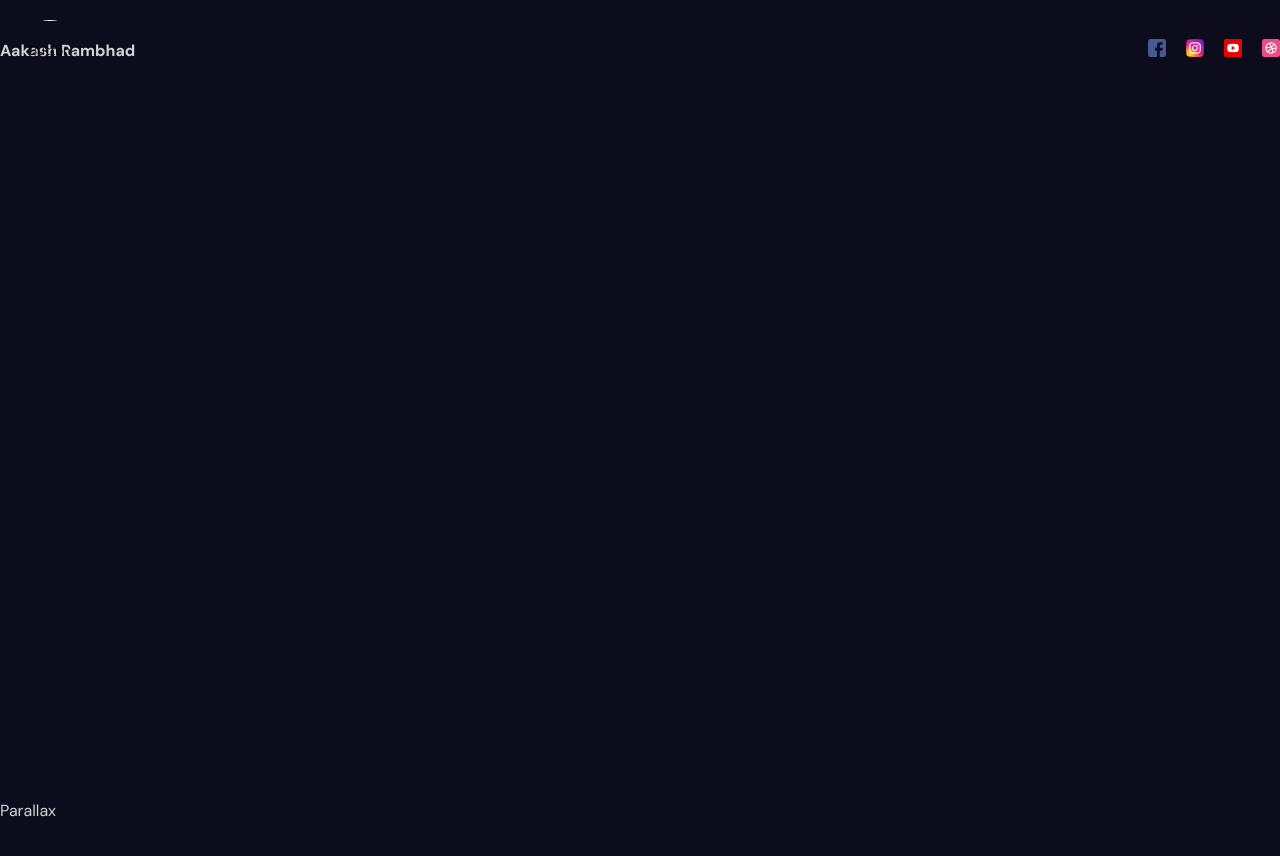
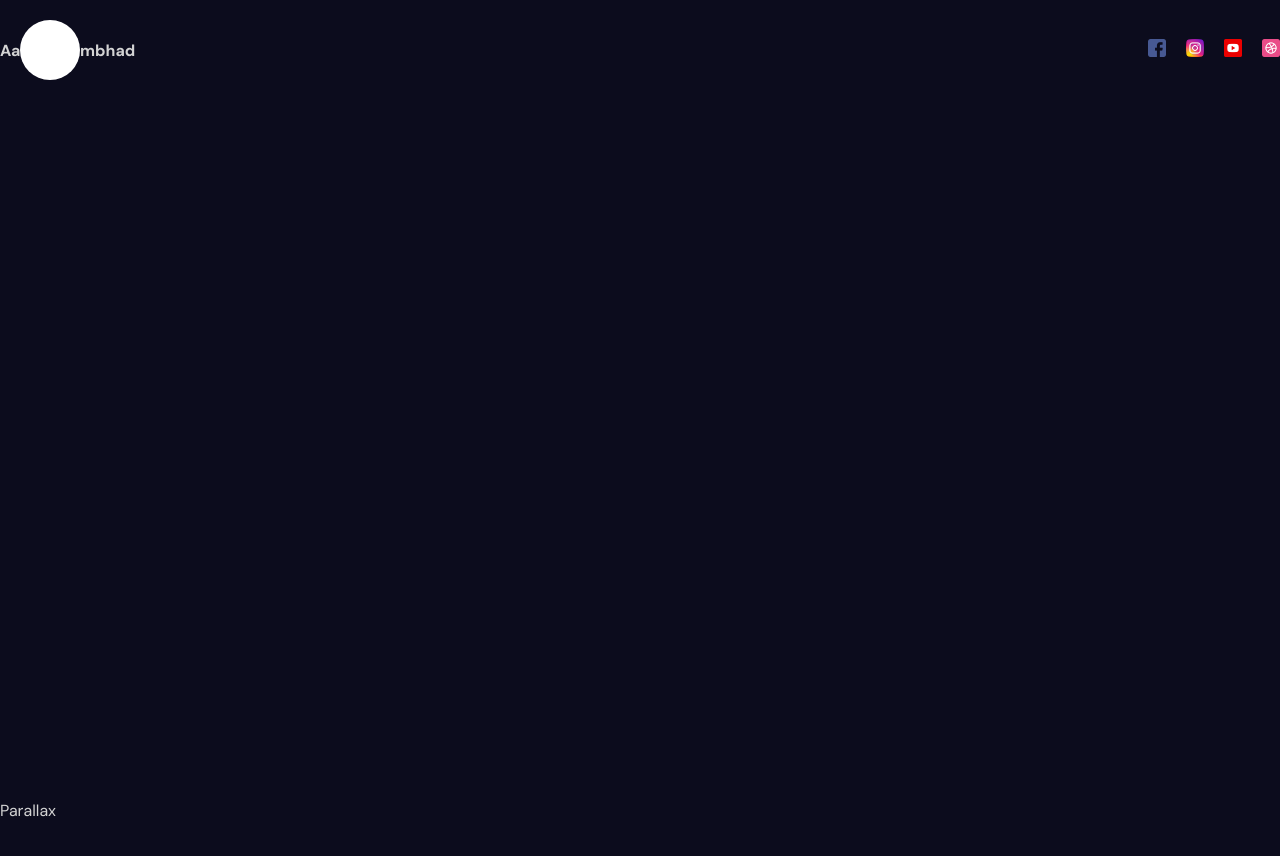
Before and after one commit to AakashRam70/3D-portfolio, a React (Vite) app: page / in a window 1280 px wide. Shown: the top 856 px of the page. Built offline with nearby package versions, Linux system fonts and the light colour scheme.

Commit message:
modifying Links.jsx, sidebar.jsx, ToggleButton.jsx

```diff
--- a/src/components/sidebar/links/Links.jsx
+++ b/src/components/sidebar/links/Links.jsx
@@ -1,8 +1,13 @@
 import React from 'react'
+const items = ["Homepage", "Services", "Portfolio", "Contact", "About"];
 
 const Links = () => {
     return (
-        <div>Links</div>
+        <div className='links'>{items.map((item) => (
+            <a href={`#${item}`} key={item}>
+                {item}
+            </a>
+        ))}</div>
     )
 }
 
--- a/src/components/sidebar/sidebar.scss
+++ b/src/components/sidebar/sidebar.scss
@@ -4,13 +4,16 @@
     align-items: center;
     justify-content: center;
     background-color: white;
+    color: black;
 
     .bg {
         position: fixed;
         top: 0;
         left: 0;
+        bottom: 0;
         width: 400px;
         background: white;
+
 
         .links {
             position: absolute;
@@ -37,6 +40,5 @@
         left: 25px;
         background-color: transparent;
         border: none;
-        cursor: pointer;
     }
 }
--- a/src/components/sidebar/toggleButton/ToggleButton.jsx
+++ b/src/components/sidebar/toggleButton/ToggleButton.jsx
@@ -3,9 +3,13 @@
 const ToggleButton = ({ setOpen }) => {
     return (
         <button onClick={() => setOpen(prev => !prev)}>
-            Button
+            <svg width="23" height="23" viewBox="0 0 23 23">
+                <path strokeWidth="3" stroke="black" strokeLinecap='round' />
+                <path strokeWidth="3" stroke="black" strokeLinecap='round' />
+                <path strokeWidth="3" stroke="black" strokeLinecap='round' />
+            </svg>
         </button>
-    )
+    );
 };
 
 export default ToggleButton;
```
